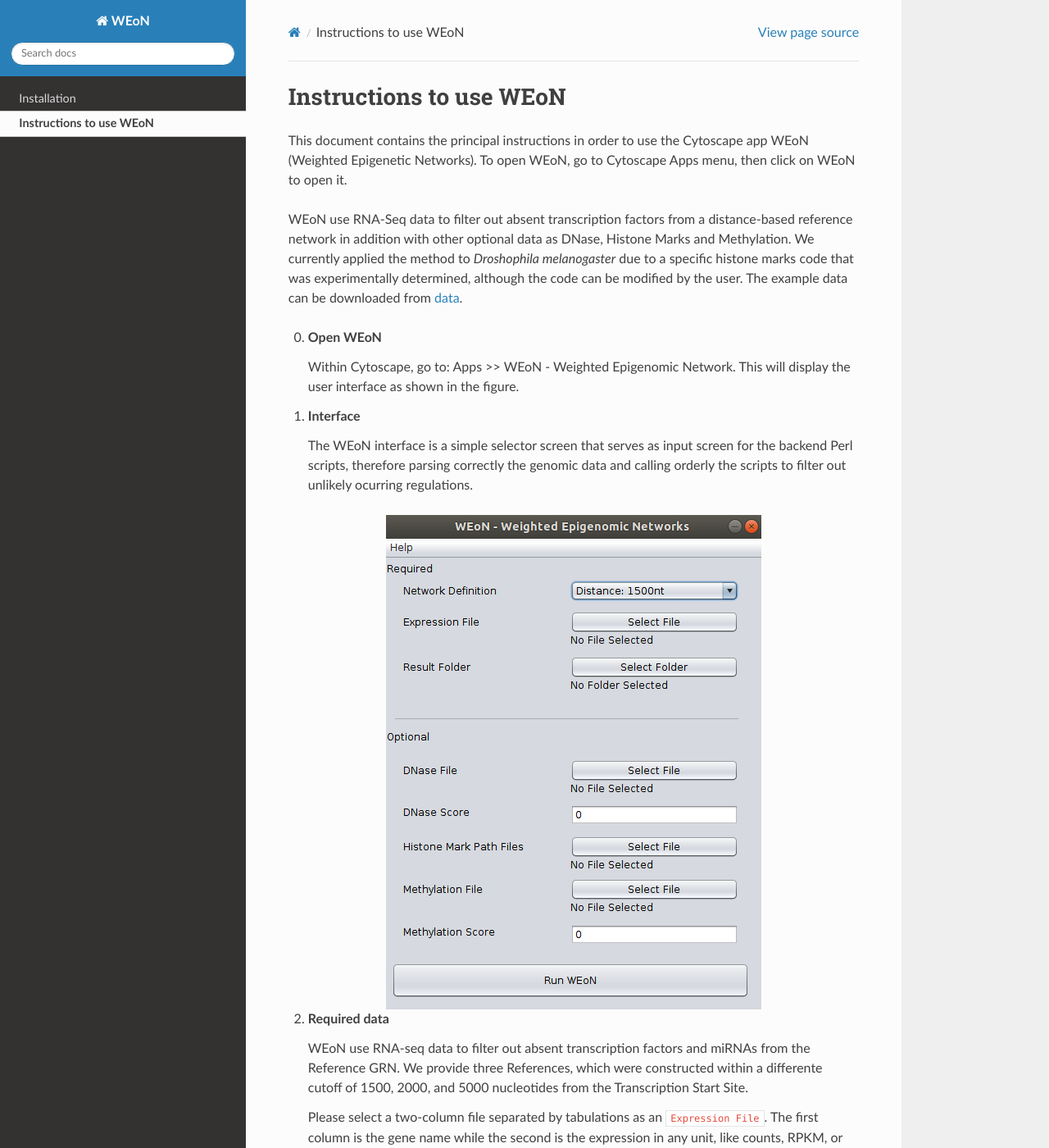
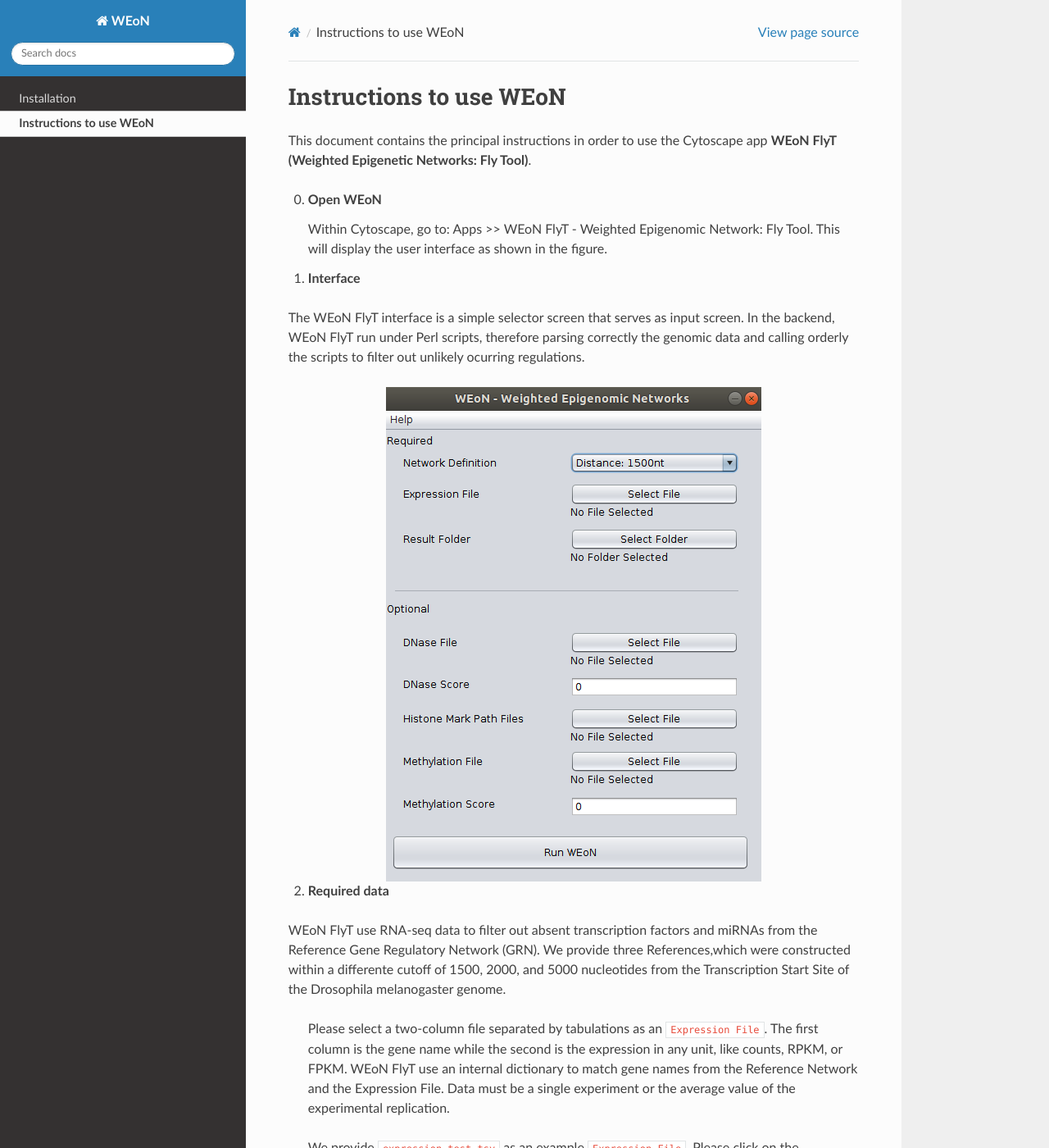
Before and after one commit to networkbiolab/WEoN, a Sphinx documentation site: the page built from docs/use_instructions.rst, in a window 1280 px wide and 1400 px high. Shown: the whole window at 82% size. Built offline with Sphinx 7.4.7 and the Read the Docs theme 2.0.0, drawn with Linux system fonts in a browser that asks for light colours; some of the changed text lies outside the part shown.

Commit message:
Update use_instructions.rst

```diff
--- a/docs/use_instructions.rst
+++ b/docs/use_instructions.rst
@@ -2,34 +2,26 @@
 ========================
 
 This document contains the principal instructions in order to use the Cytoscape
-app WEoN (Weighted Epigenetic Networks). To open WEoN, go to Cytoscape Apps menu,
-then click on WEoN to open it.
-
-WEoN use RNA-Seq data to filter out absent transcription factors from a distance-based reference network in addition with other optional data as DNase, Histone Marks and Methylation. We currently applied the method to *Droshophila melanogaster* due to a specific histone marks code that was experimentally determined, although the code can be modified by the user. The example data can be downloaded from `data`_.
+app **WEoN FlyT (Weighted Epigenetic Networks: Fly Tool)**.
 
 0. **Open WEoN**
 
-   Within Cytoscape, go to: Apps >> WEoN - Weighted Epigenomic Network. This will display the user interface as shown in the figure.
+   Within Cytoscape, go to: Apps >> WEoN FlyT - Weighted Epigenomic Network: Fly Tool. This will display the user interface as shown in the figure.
 
 1. **Interface**
 
-   The WEoN interface is a simple selector screen that serves as input screen for
-   the backend Perl scripts, therefore parsing correctly the genomic data and
-   calling orderly the scripts to filter out unlikely ocurring regulations.
+The WEoN FlyT interface is a simple selector screen that serves as input screen. In the backend, WEoN FlyT run under Perl scripts, therefore parsing correctly the genomic data and calling orderly the scripts to filter out unlikely ocurring regulations.
 
 .. image:: images/interface.png
 	:align: center
 
 2. **Required data**
 
-   WEoN use RNA-seq data to filter out absent transcription factors and miRNAs
-   from the Reference GRN. We provide three References,
-   which were constructed within a differente cutoff of 1500, 2000, and 5000
-   nucleotides from the Transcription Start Site.
+WEoN FlyT use RNA-seq data to filter out absent transcription factors and miRNAs from the Reference Gene Regulatory Network (GRN). We provide three References,which were constructed within a differente cutoff of 1500, 2000, and 5000 nucleotides from the Transcription Start Site of the Drosophila melanogaster genome.
 
    Please select a two-column file separated by tabulations as an ``Expression File``.
    The first column is the gene name while the second is the expression in any
-   unit, like counts, RPKM, or FPKM. WEoN use an internal dictionary to match gene
+   unit, like counts, RPKM, or FPKM. WEoN FlyT use an internal dictionary to match gene
    names from the Reference Network and the Expression File. Data must be a single
    experiment or the average value of the experimental replication.
 
@@ -86,12 +78,9 @@
 
 4. **Execute filtering**
 
-   After all the data is loaded, please click on ``Run WEoN``, wait, and
+   After all the data is loaded, please click on ``Run WEoN FlyT``, wait, and
    It is important to note that when the job is finished, you need to click on ``Create View`` button to display the time/tissue specific GRN in Cytoscape.
 
 .. note::
 	Feel free to contact directly throught the `Github repository <https://github.com/networkbiolab/WEoN>`_
 	or to Dr. Alberto Martin's `e-mail <amartin@umayor.cl>`_.
-
-.. refs
-.. _data: https://figshare.com/articles/WEoN_example_Data/8330024
```
